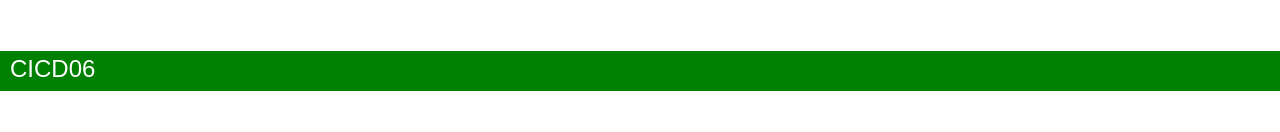
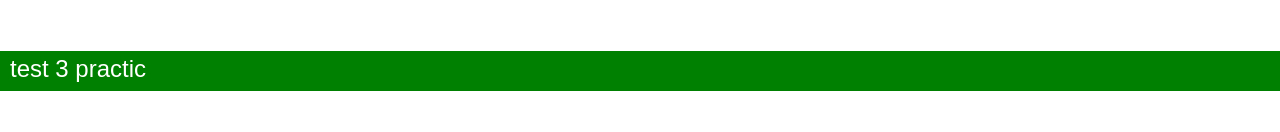
Before and after one commit to TeoCristescu/site_docker2, a PHP site: page /proiect.php in a window 1280 px wide. Shown: the part 1275-1407 px from the top of the page. Run offline with PHP 8.4, Linux system fonts and the light colour scheme; data comes from the database, SQL or seed files in the repository; data that the repository does not hold is empty.

Commit message:
Update proiect.php

```diff
--- a/pr_web/proiect.php
+++ b/pr_web/proiect.php
@@ -219,7 +219,7 @@ else
 
     <section class="on-sale">
       <div class="title-box">
-        <h2>CICD06</h2>
+        <h2>test 3 practic</h2>
       </div>
 
 <?php
```
